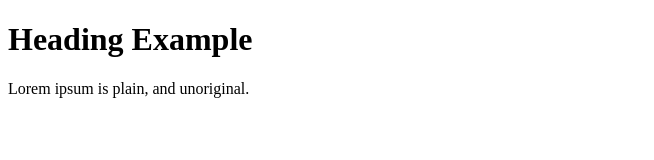
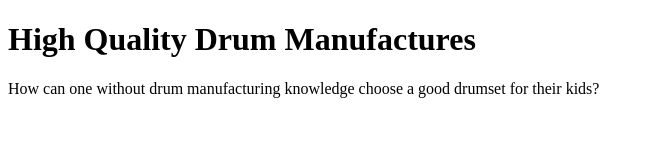
Before and after one commit to extramusical/wsd, a plain HTML site: page local/index.html in a window 1280 px wide. Shown: the whole page, without its empty margins (0-654 px from the left). Drawn offline with Linux system fonts and the light colour scheme.

Commit message:
Changed title, heading and paragraph to topic of site.

```diff
--- a/local/index.html
+++ b/local/index.html
@@ -1,11 +1,12 @@
 <!DOCTYPE html>
 <html lang="en">
   <head>
-    <title>Example Title</title>
+    <title>Drums</title>
     <meta charset="utf-8"/>
   </head>
   <body>
-  	<h1>Heading Example</h1>
-  	<p>Lorem ipsum is plain, and unoriginal.</p>
+  	<h1>High Quality Drum Manufactures</h1>
+  	<p>How can one without drum manufacturing knowledge choose a good drumset
+  	 for their kids?</p>
   </body>
 </html>
```
